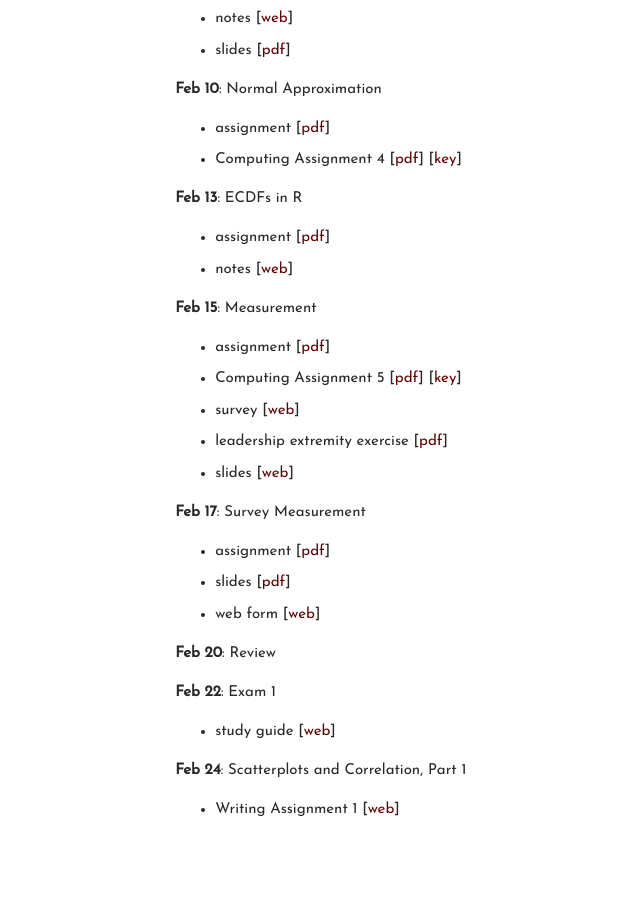
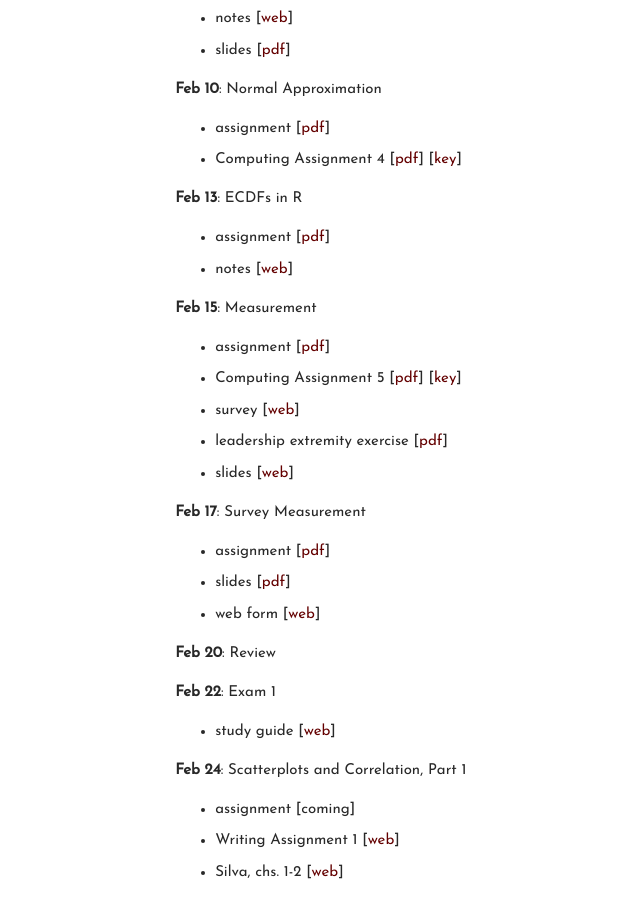
Before and after one commit to carlislerainey/carlislerainey.github.io, a Jekyll site: the page built from teaching/pols-209/index.md, in a window 1280 px wide and 900 px high, scrolled down 2438 px. Shown: the whole window, without its empty margins (287-927 px from the left). Built offline with Jekyll 4.4.1, drawn with Linux system fonts in a browser that asks for light colours; before the commit the page ends 3275 px from its top, so only the background shows below that.

Commit message:
update 209

```diff
--- a/teaching/pols-209/index.md
+++ b/teaching/pols-209/index.md
@@ -115,4 +115,6 @@ Tuesday, 1-4pm
 - study guide [[web](https://docs.google.com/document/d/1qaPadMhKrYBhuk9zGA8T7llP3wkxbenGt8G14pkfpno/edit?usp=sharing)]
 
 **Feb 24**: Scatterplots and Correlation, Part 1
+- assignment [coming]
 - Writing Assignment 1 [[web](https://www.dropbox.com/s/b7pjrjmgo3mej5i/writing-assignment-1-annotations-2017-02-20.pdf?dl=0)]
+- Silva, chs. 1-2 [[web](https://www.dropbox.com/s/7t5mrdxof9cnuxv/silva-ch-1-2.pdf?dl=0)]
```
